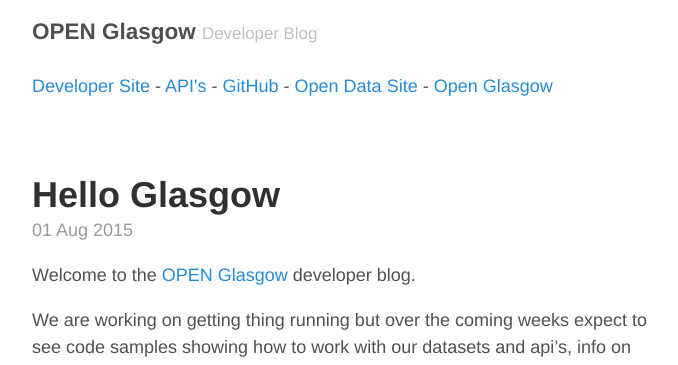
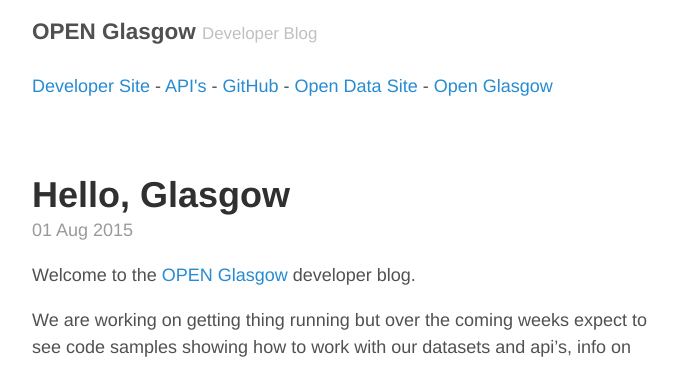
Before and after one commit to openglasgow/openglasgow.github.io, a Jekyll site: the page built from _posts/2015-08-01-hello-world.md, in a window 1280 px wide. Shown: the top 365 px of the page, without its empty margins (293-971 px from the left). Built offline with Jekyll 4.4.1, drawn with Linux system fonts in a browser that asks for light colours.

```diff
--- a/_posts/2015-08-01-hello-world.md
+++ b/_posts/2015-08-01-hello-world.md
@@ -1,6 +1,6 @@
 ---
 layout: post
-title: Hello Glasgow
+title: Hello, Glasgow
 ---
 
 Welcome to the [OPEN Glasgow](http://open.glasgow.gov.uk) developer blog.
```
